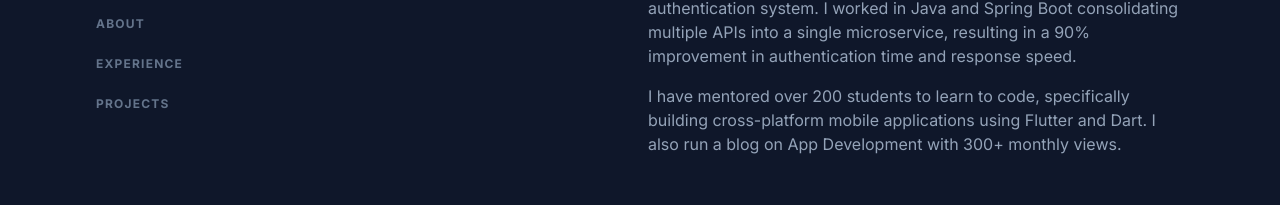
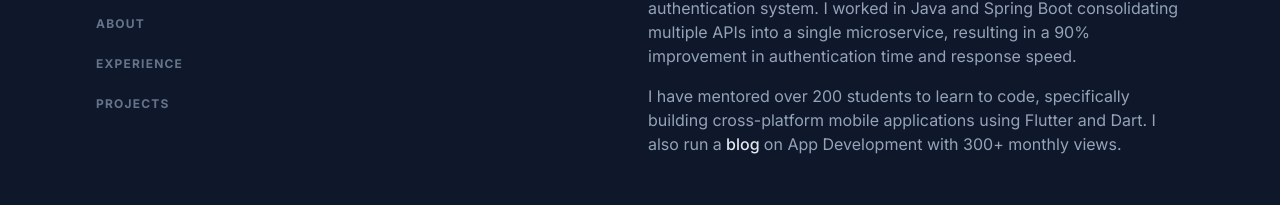
Before and after one commit to kushalgoel786/portfolio, a Next.js app: page / in a window 1280 px wide. Shown: the part 308-513 px from the top of the page. Built offline with nearby package versions, Linux system fonts and the light colour scheme.

Commit message:
Added Link to Blog

```diff
--- a/components/sections/AboutSection.jsx
+++ b/components/sections/AboutSection.jsx
@@ -36,7 +36,14 @@ const AboutSection = () => {
         <p>
           I have mentored over 200 students to learn to code, specifically
           building cross-platform mobile applications using Flutter and Dart. I
-          also run a blog on App Development with 300+ monthly views.
+          also run a
+          <a
+            href="https://medium.com/flutterfever"
+            target="_blank"
+            className="font-medium text-slate-200 hover:text-teal-300">
+            &nbsp;blog&nbsp;
+          </a>
+          on App Development with 300+ monthly views.
         </p>
       </div>
       <div className="mt-12">
```
